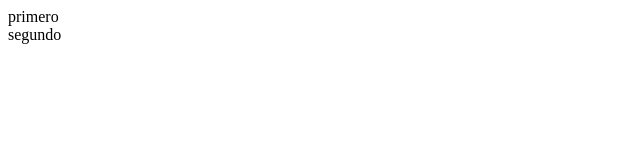
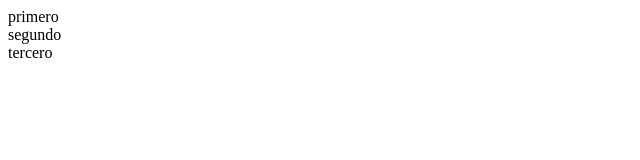
Before and after one commit to samuelga23/CLASE, a plain HTML site: page index.html in a window 1280 px wide. Shown: the full height of the page, 0-640 px from the left. Drawn offline with Linux system fonts and the light colour scheme.

Commit message:
tercer commit

```diff
--- a/index.html
+++ b/index.html
@@ -8,5 +8,6 @@
 <body>
     <div>primero</div>
     <div>segundo</div>
+    <div>tercero</div>
 </body>
 </html>
```
